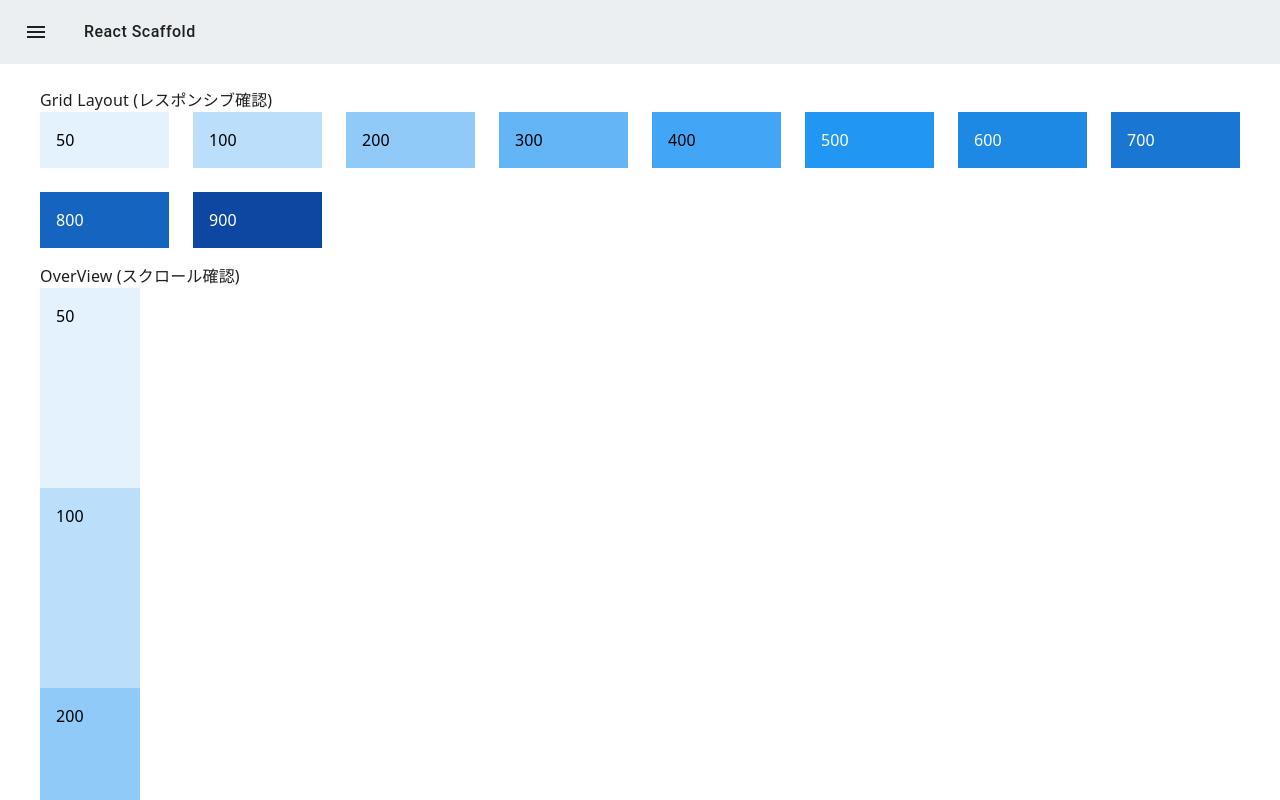
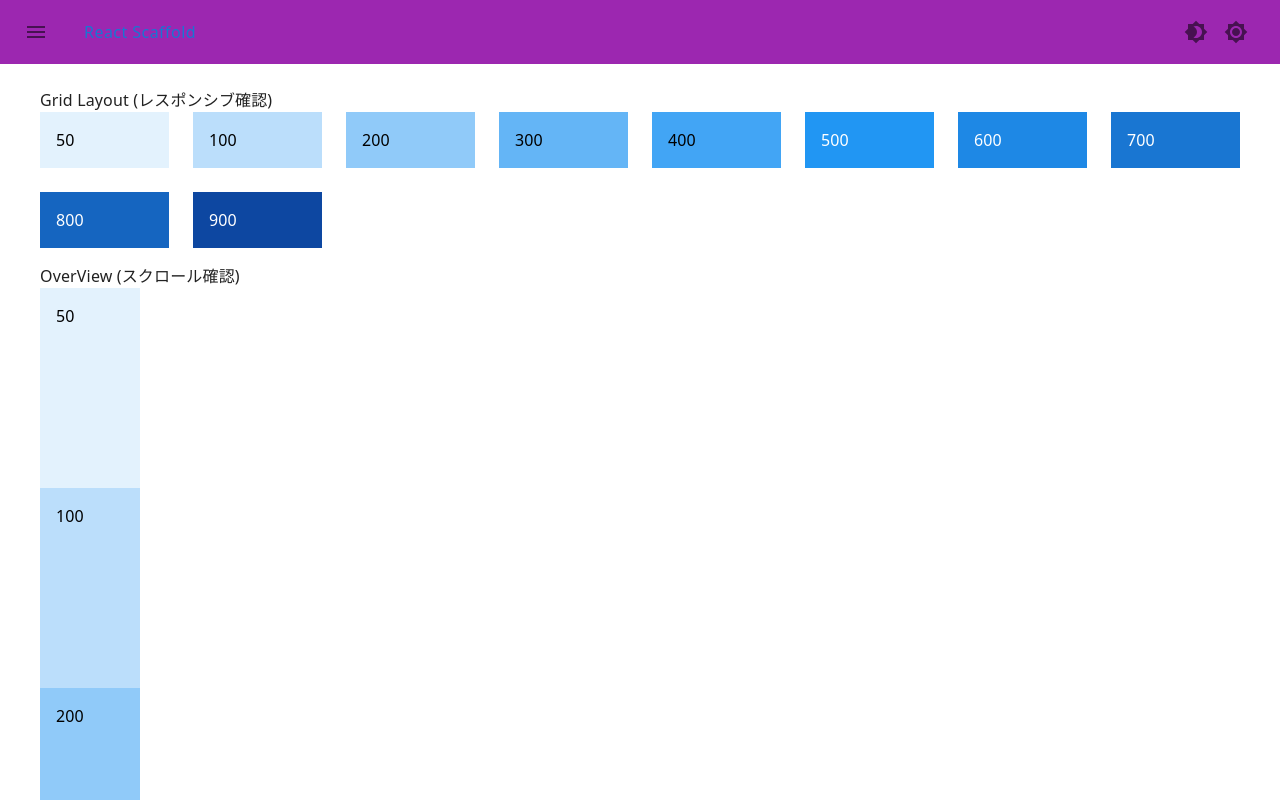
Before and after one commit to kosukekashiwa/react-scaffold, a React app: page /ui in a window 1280 px wide. Built offline with nearby package versions, Linux system fonts and the light colour scheme; the HTML template or start-up script is replaced by a standard one.

Commit message:
dark mode

```diff
--- a/package.json
+++ b/package.json
@@ -19,8 +19,10 @@
     "@reduxjs/toolkit": "^1.8.0",
     "@types/react": "^17.0.40",
     "@types/react-dom": "^17.0.13",
+    "@types/react-redux": "^7.1.23",
     "react": "^17.0.2",
     "react-dom": "^17.0.2",
+    "react-redux": "^7.2.6",
     "react-router-dom": "^6.2.2"
   },
   "devDependencies": {
--- a/src/index.tsx
+++ b/src/index.tsx
@@ -1,10 +1,14 @@
 import React from 'react';
 import ReactDOM from 'react-dom';
+import { Provider } from 'react-redux';
+import { store } from './state/store';
 import App from './views/App';
 
 ReactDOM.render(
   <React.StrictMode>
-    <App />
+    <Provider store={store}>
+      <App />
+    </Provider>
   </React.StrictMode>,
   document.getElementById('root'),
 );
--- a/src/state/ducks/ui/slices.ts
+++ b/src/state/ducks/ui/slices.ts
@@ -1,12 +1,13 @@
+import { PaletteMode } from '@mui/material';
 import { createSlice } from '@reduxjs/toolkit';
 import { RootState } from '../../store';
 
 export type UIState = {
-  darkMode: boolean;
+  paletteMode: PaletteMode;
 };
 
 const initialState: UIState = {
-  darkMode: false,
+  paletteMode: 'light',
 };
 
 // slices
@@ -15,10 +16,10 @@ export const uiSlice = createSlice({
   initialState,
   reducers: {
     darkModeOn: (state) => {
-      state.darkMode = true;
+      state.paletteMode = 'dark';
     },
     darkModeOff: (state) => {
-      state.darkMode = false;
+      state.paletteMode = 'light';
     },
   },
 });
@@ -27,6 +28,6 @@ export const uiSlice = createSlice({
 export const { darkModeOn, darkModeOff } = uiSlice.actions;
 
 // selectors
-export const isDarkModeOn = ({ ui }: RootState) => ui.darkMode;
+export const getPaletteMode = ({ ui }: RootState) => ui.paletteMode;
 
 export default uiSlice.reducer;
--- a/src/views/App.tsx
+++ b/src/views/App.tsx
@@ -1,11 +1,28 @@
-import React from 'react';
-import { CssBaseline, ThemeProvider } from '@mui/material';
+import React, { useEffect } from 'react';
+import { CssBaseline, ThemeProvider, useMediaQuery } from '@mui/material';
 import theme from './theme';
 import AppRouter from './natures/AppRouter';
+import { useAppDispatch, useAppSelector } from './hooks';
+import { darkModeOff, darkModeOn, getPaletteMode } from '../state/ducks/ui/slices';
 
 const App: React.VFC = () => {
+  const prefersDarkMode = useMediaQuery('(prefers-color-scheme: dark)');
+
+  const dispatch = useAppDispatch();
+
+  useEffect(() => {
+    if (prefersDarkMode) {
+      dispatch(darkModeOn());
+    }
+    if (!prefersDarkMode) {
+      dispatch(darkModeOff());
+    }
+  }, [dispatch, prefersDarkMode]);
+
+  const paletteMode = useAppSelector(getPaletteMode);
+
   return (
-    <ThemeProvider theme={theme}>
+    <ThemeProvider theme={theme(paletteMode)}>
       <CssBaseline />
       <AppRouter />
     </ThemeProvider>
--- a/src/views/ecosystems/AppHeader.tsx
+++ b/src/views/ecosystems/AppHeader.tsx
@@ -1,8 +1,10 @@
 import React from 'react';
-import { AppBar, Button, IconButton, Toolbar } from '@mui/material';
+import { AppBar, Box, Button, IconButton, Toolbar, Typography } from '@mui/material';
 import MenuIcon from '@mui/icons-material/Menu';
 import MenuOpenIcon from '@mui/icons-material/MenuOpen';
 import { blueGrey } from '@mui/material/colors';
+import Brightness4Icon from '@mui/icons-material/Brightness4';
+import Brightness7Icon from '@mui/icons-material/Brightness7';
 
 export const APP_HEADER_HEIGHT = 64;
 
@@ -11,16 +13,25 @@ export type AppHeaderProps = {
   onMenuIconClick: () => void;
   onMenuOpenIconClick: () => void;
   onAppTitleClick: () => void;
+  onDarkModeOnIconClick: () => void;
+  onDarkModeOffIconClick: () => void;
 };
 const AppHeader: React.VFC<AppHeaderProps> = ({
   open,
   onMenuIconClick,
   onMenuOpenIconClick,
   onAppTitleClick,
+  onDarkModeOnIconClick,
+  onDarkModeOffIconClick,
 }) => {
   return (
     <AppBar
-      sx={{ height: `${APP_HEADER_HEIGHT}px`, backgroundColor: blueGrey[50], boxShadow: 'none' }}
+      sx={{
+        height: `${APP_HEADER_HEIGHT}px`,
+        // backgroundColor: blueGrey[50],
+        boxShadow: 'none',
+      }}
+      color="secondary"
       position="static"
     >
       <Toolbar
@@ -34,7 +45,7 @@ const AppHeader: React.VFC<AppHeaderProps> = ({
             onClick={onMenuOpenIconClick}
             size="large"
             edge="start"
-            sx={{ color: '#1f1f1f' }}
+            // sx={{ color: '#1f1f1f' }}
             aria-label="menu"
           >
             <MenuOpenIcon />
@@ -44,19 +55,33 @@ const AppHeader: React.VFC<AppHeaderProps> = ({
             onClick={onMenuIconClick}
             size="large"
             edge="start"
-            sx={{ color: '#1f1f1f' }}
+            // sx={{ color: '#1f1f1f' }}
             aria-label="menu"
           >
             <MenuIcon />
           </IconButton>
         )}
         <Button
-          variant="text"
-          sx={{ color: '#1f1f1f', fontSize: '1rem', ml: 2 }}
+          // variant="text"
+          // color="secondary"
+          sx={{
+            // color: '#1f1f1f',
+            fontSize: '1rem',
+            ml: 2,
+          }}
           onClick={onAppTitleClick}
         >
           React Scaffold
         </Button>
+        <Box sx={{ flexGrow: 1 }} />
+        <Box>
+          <IconButton onClick={onDarkModeOnIconClick}>
+            <Brightness4Icon />
+          </IconButton>
+          <IconButton onClick={onDarkModeOffIconClick}>
+            <Brightness7Icon />
+          </IconButton>
+        </Box>
       </Toolbar>
     </AppBar>
   );
--- /dev/null
+++ b/src/views/hooks/index.ts
@@ -0,0 +1,6 @@
+import { TypedUseSelectorHook, useDispatch, useSelector } from 'react-redux';
+import type { RootState, AppDispatch } from '../../state/store';
+
+// Use throughout your app instead of plain `useDispatch` and `useSelector`
+export const useAppDispatch = () => useDispatch<AppDispatch>();
+export const useAppSelector: TypedUseSelectorHook<RootState> = useSelector;
--- a/src/views/natures/AppRouter.tsx
+++ b/src/views/natures/AppRouter.tsx
@@ -14,6 +14,8 @@ import AppHeader, { APP_HEADER_HEIGHT } from '../ecosystems/AppHeader';
 import NavigationDrawer from '../organisms/NavigationDrawer';
 import ModalNavigationDrawer from '../organisms/ModalNavigationDrawer';
 import OverView from './OverView';
+import { useAppDispatch } from '../hooks';
+import { darkModeOff, darkModeOn } from '../../state/ducks/ui/slices';
 
 const AppRouter: React.VFC = () => {
   return (
@@ -52,6 +54,14 @@ const AppLayout: React.VFC = () => {
   useEffect(() => {
     setNaviOpen(!isLaptop);
   }, [isLaptop]);
+
+  const dispatch = useAppDispatch();
+  const handleDarkModeOnIconClick = useCallback((): void => {
+    dispatch(darkModeOn());
+  }, []);
+  const handleDarkModeOffIconClick = useCallback((): void => {
+    dispatch(darkModeOff());
+  }, []);
 
   const handleMenuIconClick = useCallback((): void => {
     setNaviOpen(true);
@@ -112,6 +122,8 @@ const AppLayout: React.VFC = () => {
         onMenuIconClick={handleMenuIconClick}
         onMenuOpenIconClick={handleMenuOpenIconClick}
         onAppTitleClick={handleAppTitleClick}
+        onDarkModeOnIconClick={handleDarkModeOnIconClick}
+        onDarkModeOffIconClick={handleDarkModeOffIconClick}
       />
       <Box
         display="flex"
--- a/src/views/organisms/ModalNavigationDrawer.tsx
+++ b/src/views/organisms/ModalNavigationDrawer.tsx
@@ -26,7 +26,7 @@ const ModalNavigationDrawer: React.VFC<ModalNavigationDrawerProps> = ({
       PaperProps={{
         sx: {
           height: 'auto',
-          maxHeight: `calc(100% - ${top}px - ${theme.spacing(
+          maxHeight: `calc(100% - ${top}px - ${theme().spacing(
             MODAL_NAVIGATION_MARGIN_SPACING * 2,
           )})`,
           width: `${width}px`,
--- a/src/views/theme.ts
+++ b/src/views/theme.ts
@@ -1,12 +1,17 @@
 import { createTheme } from '@mui/material/styles';
 import { blue, blueGrey } from '@mui/material/colors';
+import { PaletteMode } from '@mui/material';
 
 export const FLEXIBLE_MAX_WIDTH = 1280;
 
-const theme = createTheme({
+const fontFamily = ['Noto Sans', 'Noto Sans JP', 'sans-serif'].join(',');
+
+const theme = (mode?: PaletteMode) => {
+  return createTheme({
     palette: {
-    primary: blue,
-    secondary: blueGrey,
+      // primary: blue,
+      // secondary: blueGrey,
+      mode: mode ?? 'light',
     },
     breakpoints: {
       values: {
@@ -21,9 +26,8 @@ const theme = createTheme({
       MuiCssBaseline: {
         styleOverrides: {
           body: {
-          color: '#1f1f1f',
-          backgroundColor: '#ffffff',
-          fontFamily: ['Noto Sans', 'Noto Sans JP', 'sans-serif'].join(','),
+            // color: '#1f1f1f',
+            fontFamily: fontFamily,
             boxSizing: 'border-box',
           },
         },
@@ -31,7 +35,8 @@ const theme = createTheme({
       MuiTypography: {
         styleOverrides: {
           root: {
-          color: '#1f1f1f',
+            // color: '#1f1f1f',
+            fontFamily: fontFamily,
           },
         },
       },
@@ -39,10 +44,12 @@ const theme = createTheme({
         styleOverrides: {
           root: {
             textTransform: 'none',
+            fontFamily: fontFamily,
           },
         },
       },
     },
   });
+};
 
 export default theme;
```
Also changed, not shown: 1 other file (tests, documents, lock files or other folders). Lines whose indentation alone changed are shown as unchanged.
